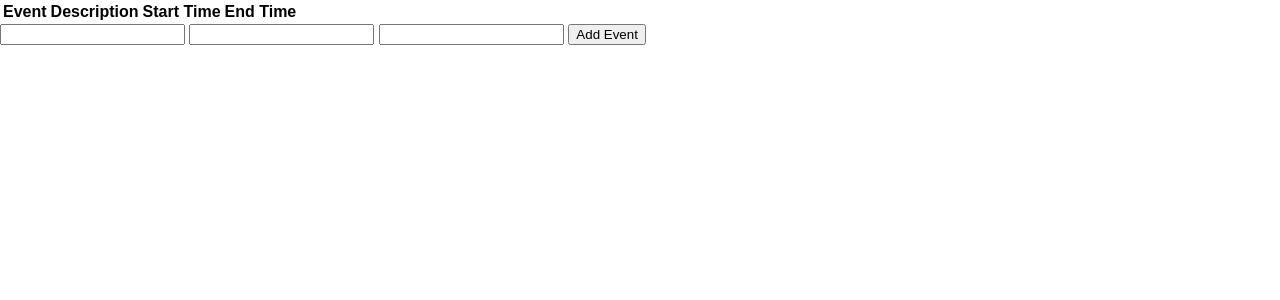
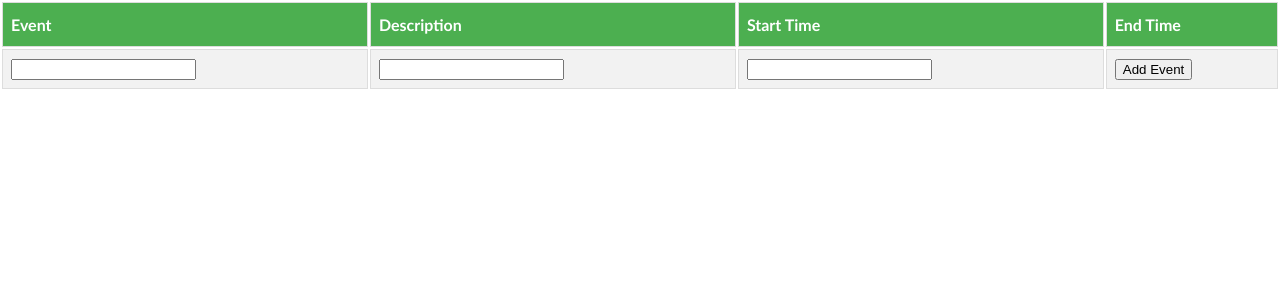
Before and after one commit to Ivar-Rydstrom/tiim.me, a Flask app: page / in a window 1280 px wide. Shown: the top 300 px of the page. Run offline with Flask 2, Linux system fonts and the light colour scheme; lists and menus that the app fills with data are empty.

Commit message:
added basic css formatting to list

```diff
--- a/app.py
+++ b/app.py
@@ -2,6 +2,7 @@ from flask import Flask, render_template, url_for, make_response, request, redir
 import datetime
 import json
 from event_json import eventToJson, jsonToEvents, eventToDict, dictToEvent
+from dates import datetimeToDict
 from event import Event
 
 
@@ -10,16 +11,17 @@ app = Flask(__name__)
 
 @app.route('/', methods=['POST', 'GET'])
 def index():
-    if request.method == 'POST':
+
+    if request.method == 'POST':  # POST method on index route
         form = request.form
         default_name = 0
-        event = Event(
+        event = Event(  # create event object from form data
             form.get('title', default_name),
             form.get('description', default_name),
-            'time',
+            datetimeToDict(datetime.datetime.now()),
             form.get('end_time', default_name))
 
-        if 'events' in request.cookies:
+        if 'events' in request.cookies:  # if cookie allready exists
             events_json = request.cookies.get('events')
             events = jsonToEvents(events_json)
             events.append(eventToDict(event))
@@ -27,20 +29,21 @@ def index():
             response.set_cookie('events', json.dumps(events))
             return response
 
-        else:
+        else:  # if cookie does not allready exist
             events = []
             events.append(eventToDict(event))
-            response = make_response(render_template('index.html', events=events))
+            response = make_response(redirect('/'))
             response.set_cookie('events', json.dumps(events))
             return response
 
-    else:
-        if 'events' in request.cookies:
+
+    else:  # GET method on index route
+        if 'events' in request.cookies:  # if cookie allready exists
             events_json = request.cookies.get('events')
             events = jsonToEvents(events_json)
             return render_template('index.html', events=events)
 
-        else:
+        else:  # if cookie does not allready exist
             return render_template('index.html')
 
 
--- a/static/css/main.css
+++ b/static/css/main.css
@@ -2,3 +2,40 @@ body {
   margin: 0;
   font-family: sans-serif;
 }
+
+
+#events {
+  font-family: "Trebuchet MS", Arial, Helvetica, sans-serif;
+  borderless-collapse: collapse;
+  width: 100%;
+}
+
+
+#events td, #events th {
+  border: 1px solid #ddd;
+  padding: 8px;
+}
+
+
+#events tr:nth-child(even) {
+  background-color: #f2f2f2;
+}
+
+
+#events tr:nth-last-child(n+2):hover {
+  background-color: #ddd;
+}
+
+
+#events th {
+  padding-top: 12px;
+  padding-bottom: 12px;
+  text-align: left;
+  background-color: #4CAF50;
+  color: white;
+}
+
+
+#form_row {
+  background-color: #f2f2f2;
+}
--- a/templates/index.html
+++ b/templates/index.html
@@ -13,7 +13,7 @@
 {% block body %}
 
 
-  <table>
+  <table id='events'>
 
     <tr>
       <th>Event</th>
@@ -25,21 +25,28 @@
     {% for event in events %}
       <tr>
         <td>{{ event.title }}</td>
-        <td>{{ event.description}}</td>
-        <td>{{ event.created_time }}</td>
+        <td>{{ event.description }}</td>
+        <td>{{ event.created_time.month|string + '/' +
+          event.created_time.day|string + '/' +
+          event.created_time.year|string }} <br/>
+          {{ event.created_time.hour|string + ':' +
+          event.created_time.minute|string }}</td>
         <td>{{ event.end_time }}</td>
 
       </tr>
     {% endfor %}
 
+    <tr id="form_row" >
+      <form action="/" method="POST">
+        <td><input type="text" name="title" id="title"></td>
+        <td><input type="text" name="description" id="description"></td>
+        <td><input type="text" name="end_time" id="end_time"></td>
+        <td><input type="submit" value="Add Event"></td>
+      </form>
+    </tr>
+
   </table>
 
-  <form action="/" method="POST">
-    <input type="text" name="title" id="title">
-    <input type="text" name="description" id="description">
-    <input type="text" name="end_time" id="end_time">
-    <input type="submit" value="Add Event">
-  </form>
 
 
 
```
Also changed, not shown: dates.py (added, +33 -0 lines).
